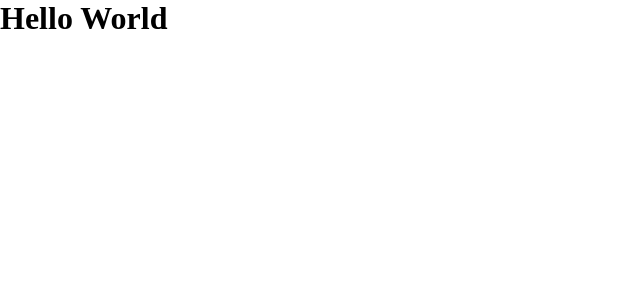
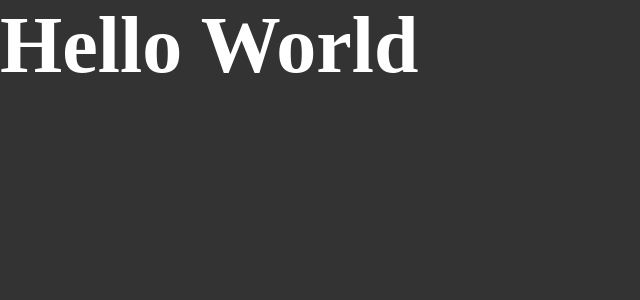
Before and after one commit to franklaercio/01-github-explorer, a React app: page / in a window 1280 px wide. Shown: the top 300 px of the page, without its empty margins (0-640 px from the left). Built offline with nearby package versions, Linux system fonts and the light colour scheme.

Commit message:
Adding scss

```diff
--- a/package.json
+++ b/package.json
@@ -22,6 +22,8 @@
     "cross-env": "^7.0.3",
     "css-loader": "^5.1.1",
     "html-webpack-plugin": "^5.3.1",
+    "node-sass": "^5.0.0",
+    "sass-loader": "^11.0.1",
     "style-loader": "^2.0.0",
     "webpack": "^5.24.4",
     "webpack-cli": "^4.5.0",
--- a/src/App.jsx
+++ b/src/App.jsx
@@ -1,4 +1,4 @@
-import './styles/global.css';
+import './styles/global.scss';
 
 export function App() {
     return <h1>Hello World</h1>
--- a/src/styles/global.css
+++ b/src/styles/global.scss
@@ -6,4 +6,11 @@
 
 body {
     font: Arial, Helvetica, sans-serif;
+
+    background-color: #333;
+    color: #FFF;
+
+    h1 {
+        font-size: 80px;
+    }
 }
--- a/webpack.config.js
+++ b/webpack.config.js
@@ -30,9 +30,9 @@
                 use: 'babel-loader',
             },
             {
-                test: /\.css$/,
+                test: /\.scss$/,
                 exclude: /node_modules/,
-                use: ['style-loader', 'css-loader'],
+                use: ['style-loader', 'css-loader', 'sass-loader'],
             },
         ],
     }
```
Also changed, not shown: 2 other files (tests, documents, lock files or other folders).
